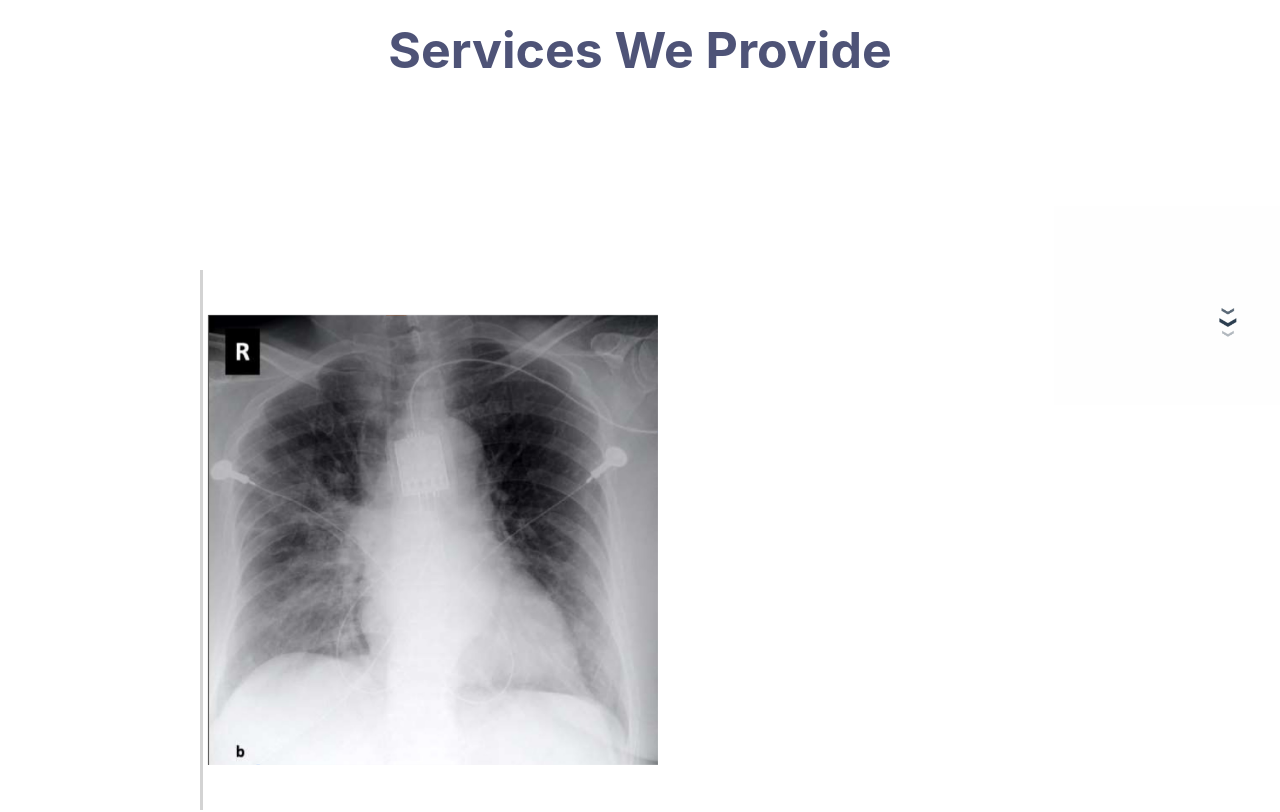
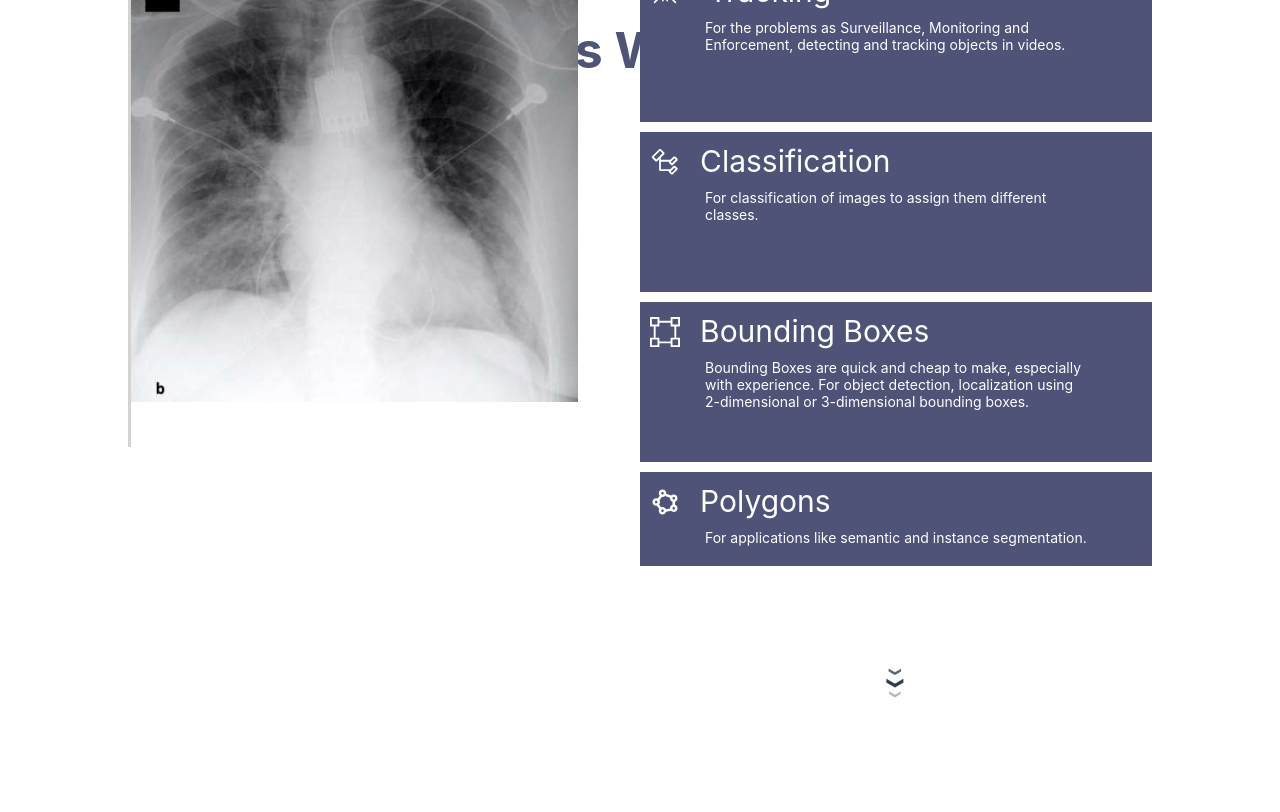
Before and after one commit to D3nii/BlitzAI, a React (Create React App) app: page / in a window 1280 px wide. Shown: the part 1440-2252 px from the top of the page. Built offline with nearby package versions, Linux system fonts and the light colour scheme.

Commit message:
Page 2 silder with responsiveness built in!

```diff
--- a/src/Components/Page2.js
+++ b/src/Components/Page2.js
@@ -6,7 +6,6 @@ import { BsBoundingBox } from "react-icons/bs";
 import { AiOutlineFall } from "react-icons/ai";
 import { IoIosContract } from "react-icons/io";
 import { VscSymbolClass } from "react-icons/vsc";
-import { BsLifePreserver } from "react-icons/bs";
 import { GiThreePointedShuriken } from "react-icons/gi";
 import { BiShapePolygon } from "react-icons/bi";
 
@@ -20,11 +19,11 @@ const moveSliderPointerH = (hor) => {
 
   temporary = document.getElementById("slider2");
 
-  if (hor >= 0 && hor < 500) temporary.style.marginLeft = hor + 7 + "px";
+  if (hor >= 0 && hor < 500) temporary.style.marginLeft = hor + "px";
 }; //Controlling the horizontal movement
 
 const moveSliderPointerHelper = (e) => {
-  moveSliderPointerH(e.clientX - 80);
+  moveSliderPointerH(e.clientX - window.screen.width / 10);
 };
 
 const first = () => {
@@ -95,9 +94,15 @@ class Page2 extends React.Component {
     return (
       <section id="page2">
         <h1 id="main2">Services We Provide</h1>
+        <div
+          style={{
+            display: "flex",
+            margin: "0 auto",
+            justifyContent: "center",
+          }}
+        >
           <div id="slider">
             <div className="images">
-            <div className="slidecontainer">
               <div id="img1">
                 <div id="back1"></div>
                 <div id="front1"></div>
@@ -135,11 +140,9 @@ class Page2 extends React.Component {
               </div>
             </div>
           </div>
-        </div>
 
           <div id="scrollingSection">
             <div id="scroll">
-            <span id="services">
               <div className="sliderOption" onClick={first}>
                 <span className="littleHeading">
                   <IoIosContract id="icons" /> Tracking
@@ -210,7 +213,6 @@ class Page2 extends React.Component {
                   For Main roads / Lanes for the self-driving car technology.
                 </span>
               </div>
-            </span>
             </div>
             <img
               src={require("../Images/down_arrow.gif")}
@@ -218,6 +220,7 @@ class Page2 extends React.Component {
               id="down_arrow"
             />
           </div>
+        </div>
       </section>
     );
   }
--- a/src/Style/Page2.css
+++ b/src/Style/Page2.css
@@ -1,36 +1,12 @@
 #main2 {
   color: rgb(78, 83, 119);
   font-size: 50px;
-}
-/* The typing effect */
-@keyframes typing {
-  from {
-    width: 0;
-  }
-  to {
-    width: 100%;
-  }
-}
-/* The typewriter cursor effect */
-@keyframes blink-caret {
-  from,
-  to {
-    border-color: transparent;
-  }
-  50% {
-    border-color: orange;
-  }
 }
 
 #page2 {
   padding-top: 100px;
   position: relative;
   height: 55rem;
-}
-
-#services {
-  bottom: 360px;
-  position: relative;
 }
 
 #scroll {
@@ -50,7 +26,6 @@
 
 #services div {
   height: 140px;
-  max-width: 600px;
 }
 
 #icons {
@@ -62,11 +37,9 @@
 div .sliderOption {
   margin: 10px 0;
   padding: 10px;
-  bottom: 495px;
-  top: 350px;
-  position: relative;
   background-color: rgb(78, 83, 119);
   text-align: left !important;
+  height: 140px;
 }
 
 .littleHeading:hover,
@@ -94,7 +67,6 @@ div .sliderOption {
 .images {
   position: relative;
   width: 500px;
-  margin-left: 80px;
 }
 #back1 {
   z-index: 1;
@@ -229,6 +201,7 @@ div .sliderOption {
   z-index: 1;
   text-decoration: none;
   bottom: 0px;
+  cursor: none;
 }
 
 #slider {
@@ -242,8 +215,6 @@ div .sliderOption {
 }
 
 #slider2 {
-  position: relative;
-  right: 8px;
   height: 500px;
 }
 
@@ -260,11 +231,8 @@ div .sliderOption {
 }
 
 #down_arrow {
-  width: 350px;
-  position: relative;
-  bottom: 360px;
+  width: 22em;
   z-index: -1;
-  left: 285px;
 }
 
 #moveOnHover {
```
Lines whose indentation alone changed are shown as unchanged.
